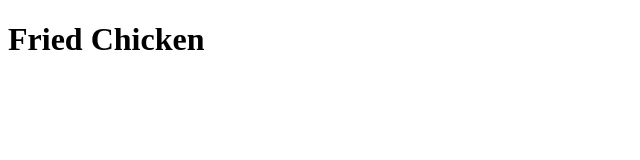
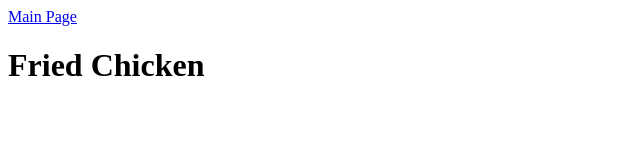
Before and after one commit to samuelaphillips/odin-recipes2, a plain HTML site: page recipes/fried-chicken.html in a window 1280 px wide. Shown: the whole page, without its empty margins (0-640 px from the left). Drawn offline with Linux system fonts and the light colour scheme.

Commit message:
Add recursive links between fried chicken and main page

```diff
--- a/recipes/fried-chicken.html
+++ b/recipes/fried-chicken.html
@@ -6,6 +6,7 @@
     </head>
 
     <body>
+        <a href="../index.html">Main Page</a>
         <h1>Fried Chicken</h1>
     </body>
 
```
Also changed, not shown: index.html (+1 -0 lines).
